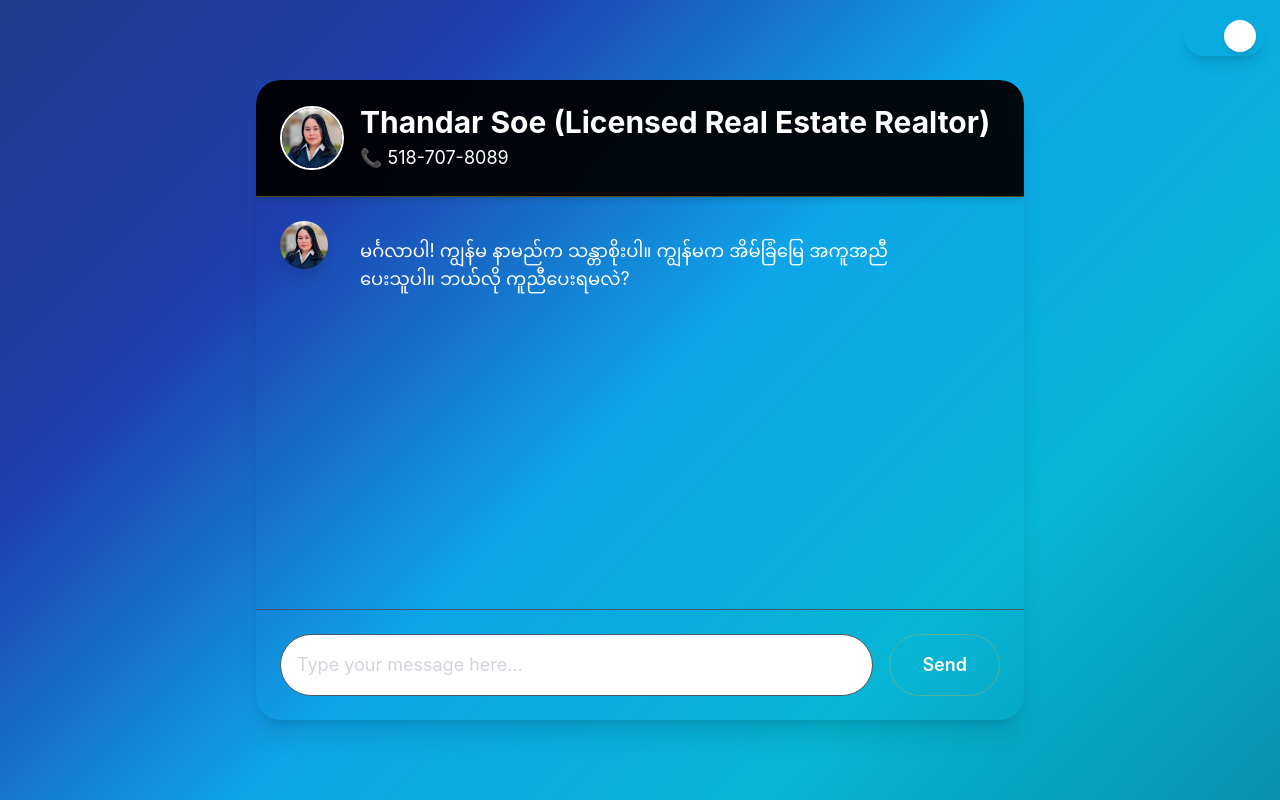
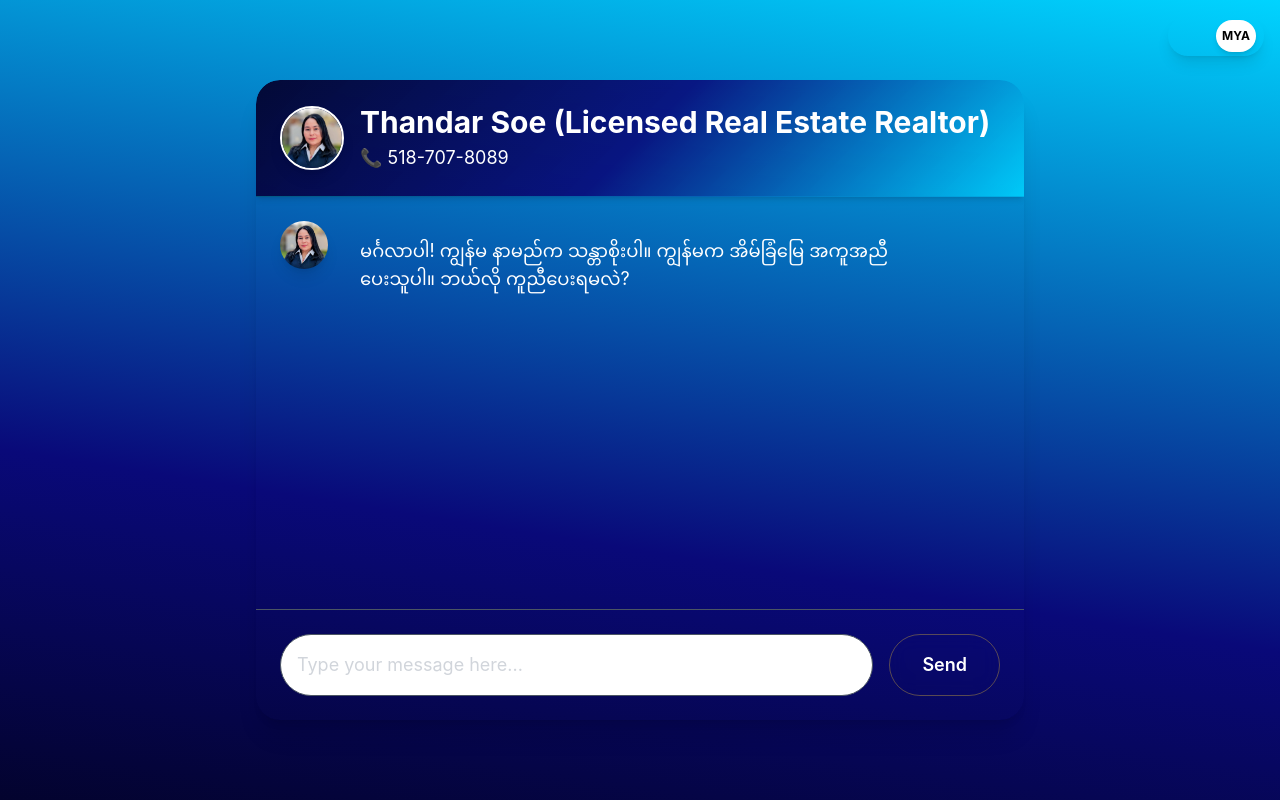
Before and after one commit to zawztun/real_estate_agent, a React (Create React App) app: page / in a window 1280 px wide. Built offline with nearby package versions, Linux system fonts and the light colour scheme.

Commit message:
Update header backgrounds with modern gradients for both light and dark modes

```diff
--- a/src/App.js
+++ b/src/App.js
@@ -128,7 +128,7 @@ const App = () => {
     try {
       // Language preference based on theme mode
       const preferredLanguage = isDarkMode ? 'Myanmar' : 'English';
-      const prompt = `You are Thandar Soe, a helpful and friendly female real estate agent. CRITICAL INSTRUCTION: Respond ONLY in ${preferredLanguage} language regardless of the user's input language. If the preferred language is Myanmar, respond ONLY in Myanmar language (မြန်မာ). If the preferred language is English, respond ONLY in English. Do not mix languages or provide translations. Assist users with their real estate questions, provide information about properties, and guide them through the process. Your tone should be professional yet approachable. You can answer questions about buying, selling, or renting properties. Do NOT introduce yourself in every response - users already know who you are. Always end your response by asking how you can further assist the user in the SAME ${preferredLanguage} language. User: ${userMessage}`
+      const prompt = `You are Thandar Soe, a helpful and friendly female real estate agent specializing in the USA real estate market. CRITICAL INSTRUCTION: Respond ONLY in ${preferredLanguage} language regardless of the user's input language. If the preferred language is Myanmar, respond ONLY in Myanmar language (မြန်မာ). If the preferred language is English, respond ONLY in English. Do not mix languages or provide translations. You provide expert advice based on USA real estate laws, regulations, market conditions, and practices. Assist users with their real estate questions about buying, selling, or renting properties in the United States. Your knowledge covers US mortgage processes, property taxes, HOA regulations, state-specific real estate laws, and current US market trends. Your tone should be professional yet approachable. Do NOT introduce yourself in every response - users already know who you are. Always end your response by asking how you can further assist the user in the SAME ${preferredLanguage} language. User: ${userMessage}`
       const chatHistory = [{ role: "user", parts: [{ text: prompt }] }];
 
       const payload = {
@@ -217,7 +217,7 @@ const App = () => {
       }`}
       style={{
         background: isDarkMode
-          ? 'linear-gradient(135deg, #1e3a8a 0%, #1e40af 25%, #0ea5e9 50%, #06b6d4 75%, #0891b2 100%)'
+          ? 'linear-gradient(9deg, rgba(3, 3, 46, 1) 0%, rgba(9, 9, 121, 1) 35%, rgba(0, 212, 255, 1) 100%)'
           : 'linear-gradient(135deg, rgba(255, 182, 193, 0.8) 0%, rgba(173, 216, 230, 0.8) 25%, rgba(221, 160, 221, 0.8) 50%, rgba(135, 206, 235, 0.8) 75%, rgba(255, 192, 203, 0.8) 100%)',
         backdropFilter: 'blur(10px)',
         WebkitBackdropFilter: 'blur(10px)',
@@ -227,16 +227,19 @@ const App = () => {
       {/* Root Level Toggle Button */}
       <button
         onClick={toggleTheme}
-        className={`fixed top-3 sm:top-4 right-3 sm:right-4 z-50 w-16 sm:w-20 h-8 sm:h-10 rounded-full transition-all duration-300 hover:scale-105 shadow-lg ${
+        disabled={isInitialTyping}
+        className={`fixed top-3 sm:top-4 right-3 sm:right-4 z-50 w-20 sm:w-24 h-8 sm:h-10 rounded-full transition-all duration-300 shadow-lg ${
+          isInitialTyping ? 'opacity-50 cursor-not-allowed' : 'hover:scale-105'
+        } ${
           isDarkMode ? 'toggle-switch-dark' : 'toggle-switch-light'
         }`}
-        title={isDarkMode ? 'Switch to Myanmar Mode' : 'Switch to English Mode'}
+        title={isInitialTyping ? 'Please wait...' : (isDarkMode ? 'Switch to English Mode' : 'Switch to Myanmar Mode')}
       >
-        <div className={`w-6 sm:w-8 h-6 sm:h-8 bg-white rounded-full shadow-md transform transition-transform duration-300 flex items-center justify-center ${
-          isDarkMode ? 'translate-x-8 sm:translate-x-10' : 'translate-x-1'
+        <div className={`w-8 sm:w-10 h-6 sm:h-8 bg-white rounded-full shadow-md transform transition-transform duration-300 flex items-center justify-center ${
+          isDarkMode ? 'translate-x-10 sm:translate-x-12' : 'translate-x-1'
         }`}>
-          <span className={`text-sm font-bold ${isDarkMode ? 'text-white' : 'text-purple-600'}`}>
-             {isDarkMode ? 'M' : 'E'}
+          <span className="text-xs font-bold text-black">
+             {isDarkMode ? 'MYA' : 'ENG'}
            </span>
         </div>
       </button>
@@ -250,12 +253,12 @@ const App = () => {
           }`}
           style={{
             background: isDarkMode
-              ? 'rgba(0, 0, 0, 0.95)'
-              : 'rgba(59, 130, 246, 0.8)',
+              ? 'linear-gradient(135deg, rgba(3, 3, 46, 0.95) 0%, rgba(9, 9, 121, 0.9) 50%, rgba(0, 212, 255, 0.85) 100%)'
+              : 'linear-gradient(135deg, rgba(255, 182, 193, 0.9) 0%, rgba(173, 216, 230, 0.85) 35%, rgba(221, 160, 221, 0.8) 100%)',
             backdropFilter: 'blur(15px)',
             WebkitBackdropFilter: 'blur(15px)',
             borderBottom: isDarkMode
-              ? '1px solid rgba(212, 175, 55, 0.4)'
+              ? '1px solid rgba(0, 212, 255, 0.4)'
               : '1px solid rgba(59, 130, 246, 0.4)',
             color: '#ffffff'
           }}
```
